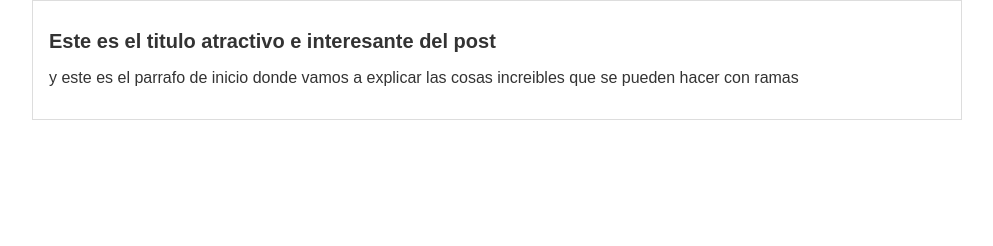
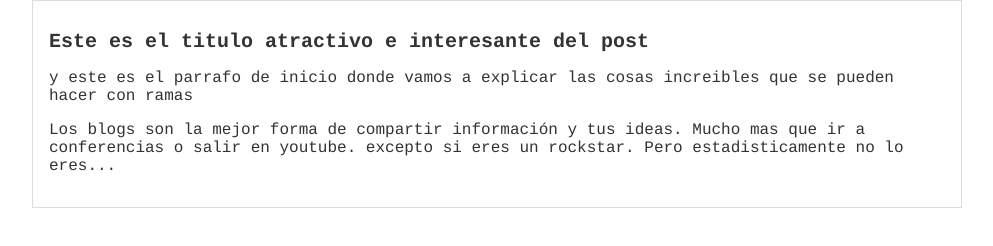
Before and after one commit to jimmyalexander/hyperBl, a website: page src/index.html in a window 1280 px wide. Shown: the whole page, without its empty margins (143-1136 px from the left). Drawn offline with Linux system fonts and the light colour scheme.

Commit message:
Agregado el contenido adiional del blog y una mejor tipografia

```diff
--- a/src/css/estilos.css
+++ b/src/css/estilos.css
@@ -1,7 +1,7 @@
 body{
   color: #333;
   text-align: center;
-  font-family: "Arial";
+  font-family: "Courier";
   font-size: 16px;
   margin: 0;
   padding: 0
--- a/src/index.html
+++ b/src/index.html
@@ -19,6 +19,12 @@
         las cosas increibles que se pueden hacer con ramas
       </p>
 
+      <p>
+        Los blogs son la mejor forma de compartir información
+        y tus ideas.
+        Mucho mas que ir a conferencias o salir  en youtube. excepto
+        si eres un rockstar. Pero estadisticamente no lo eres...
+      </p>
     </div>
   </div>
   <script src="index.js"></script>
```
